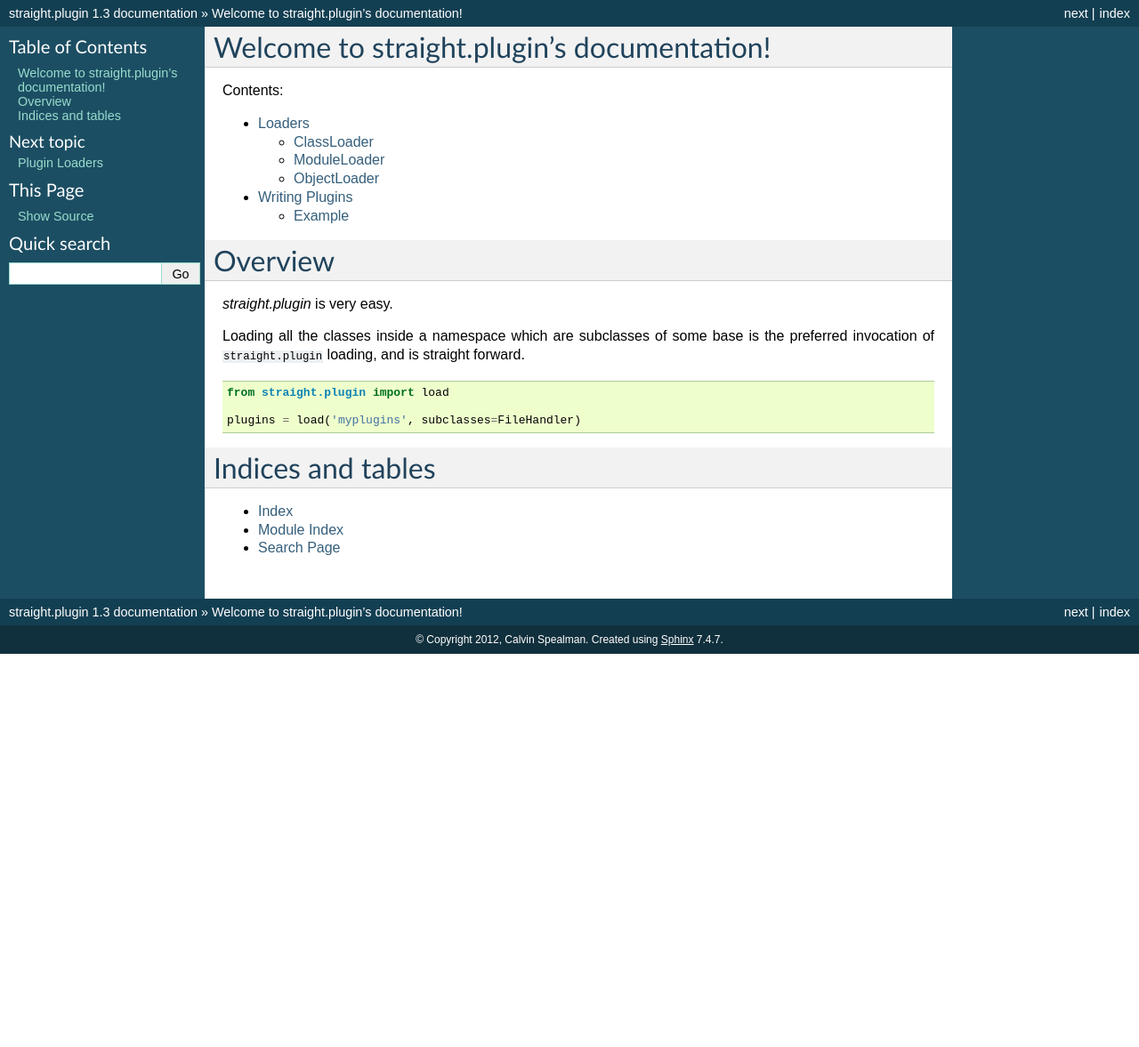
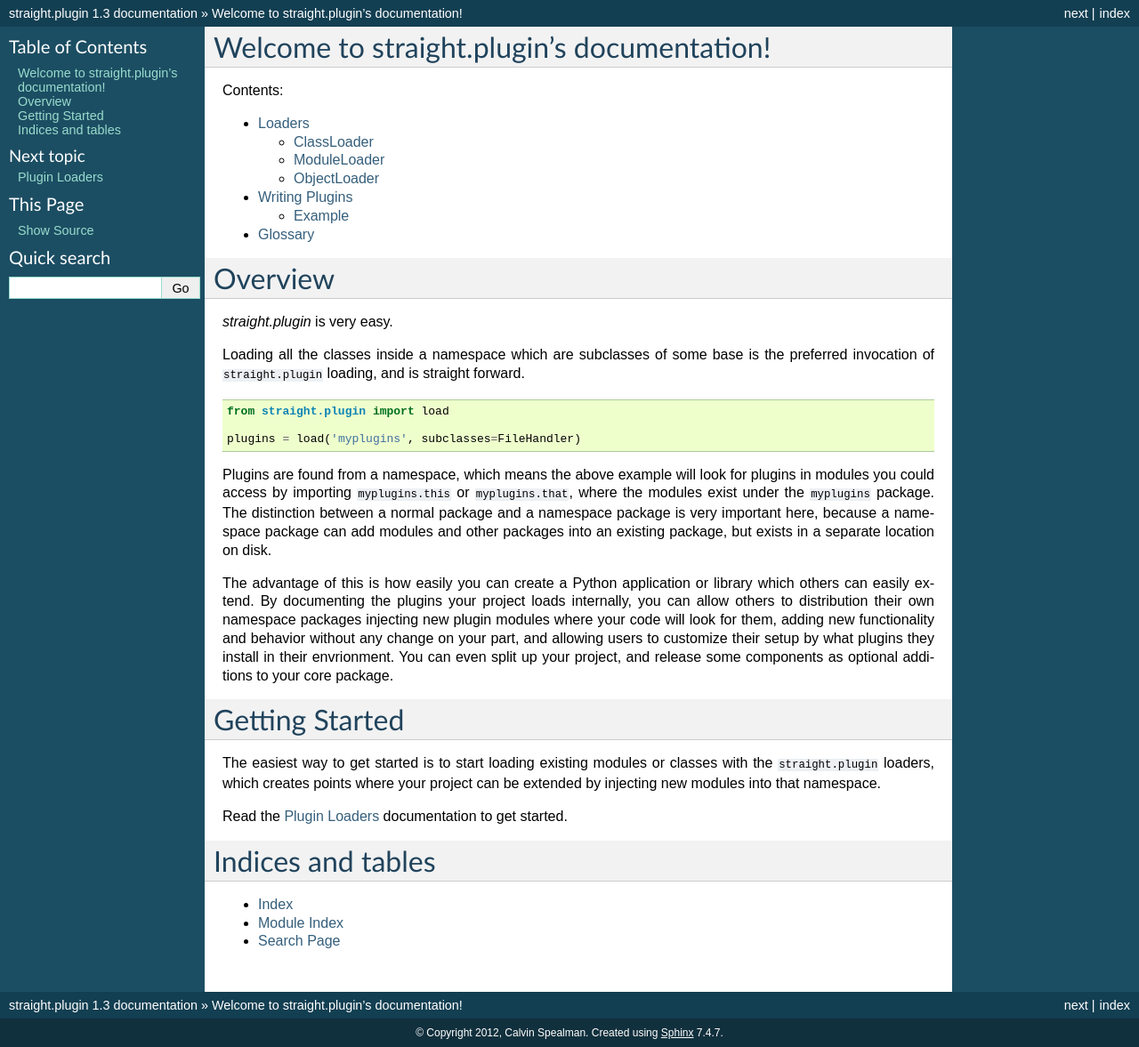
Before and after one commit to ironfroggy/straight.plugin, a Sphinx documentation site: the page built from docs/index.rst, in a window 1280 px wide. Shown: the whole page at 89% size. Built offline with Sphinx 7.4.7, drawn with Linux system fonts in a browser that asks for light colours; before the commit the page ends 900 px from its top, so only the background shows below that.

Commit message:
Better introduction, some typo fixes, added glossary to TOC.

```diff
--- a/docs/index.rst
+++ b/docs/index.rst
@@ -13,6 +13,7 @@
 
    Loaders <loaders>
    Writing Plugins <write-plugin>
+   Glossary <glossary>
 
 
 Overview
@@ -30,6 +31,32 @@
 
     plugins = load('myplugins', subclasses=FileHandler)
 
+Plugins are found from a :term:`namespace`, which means the above example
+will look for plugins in modules you could access by importing ``myplugins.this``
+or ``myplugins.that``, where the modules exist under the ``myplugins``
+package. The distinction between a normal package and a namespace package
+is very important here, because a namespace package can add modules and
+other packages into an existing package, but exists in a separate location
+on disk.
+
+The advantage of this is how easily you can create a Python application or
+library which others can easily extend. By documenting the plugins your
+project loads internally, you can allow others to distribution their own
+namespace packages injecting new plugin modules where your code will look
+for them, adding new functionality and behavior without any change on your
+part, and allowing users to customize their setup by what plugins they
+install in their envrionment. You can even split up your project, and
+release some components as optional additions to your core package.
+
+Getting Started
+===============
+
+The easiest way to get started is to start loading existing modules or
+classes with the ``straight.plugin`` loaders, which creates points where
+your project can be extended by injecting new modules into that namespace.
+
+Read the :doc:`loaders` documentation to get started.
+
 
 Indices and tables
 ==================
```
Also changed, not shown: docs/loaders.rst (+8 -1 lines).
